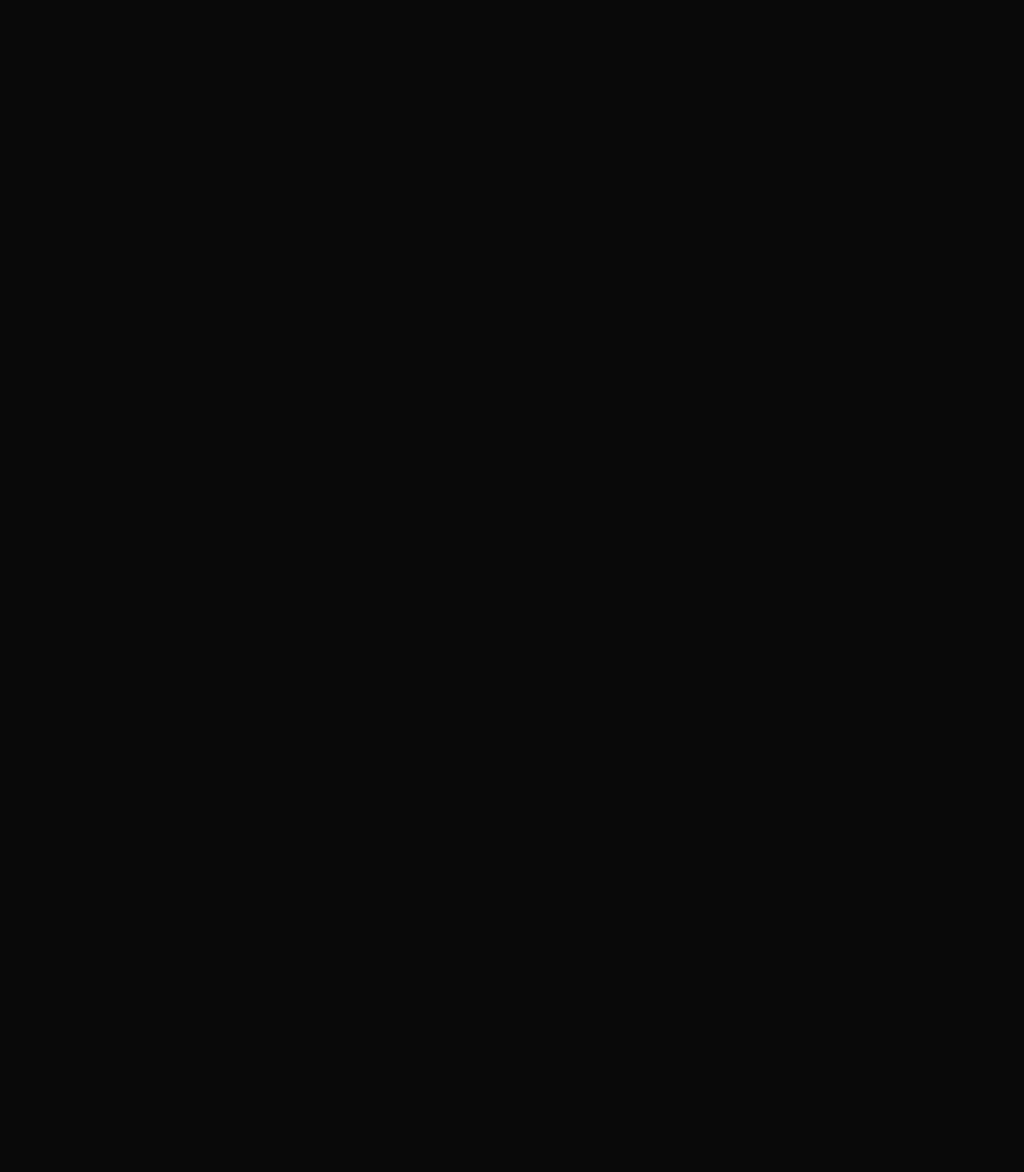
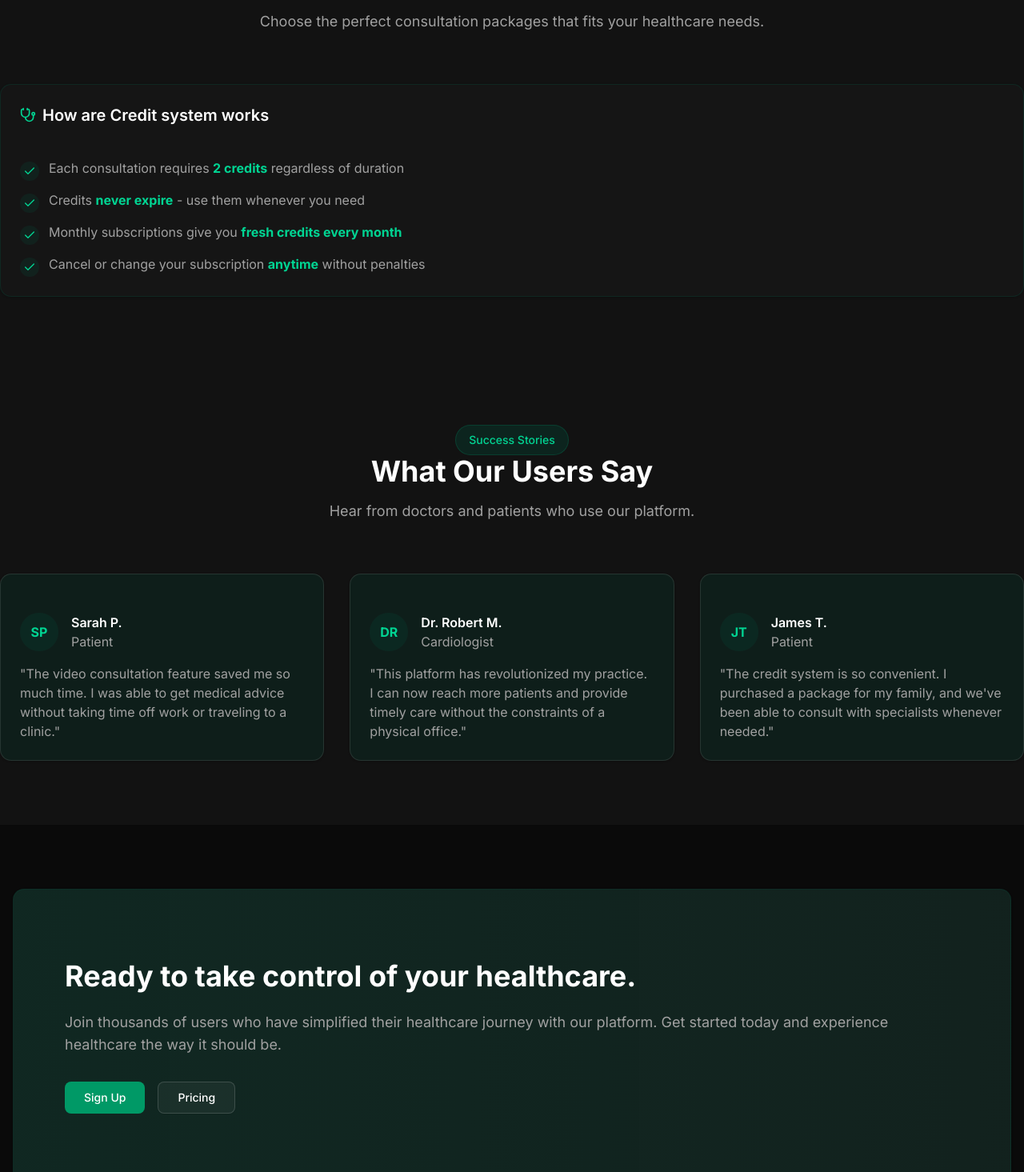
Before and after one commit to kundan-suthar/medimeet, a Next.js app: page / in a window 1280 px wide. Shown: the part 1765-3230 px from the top of the page at 80% size. Before the commit the page ends 1724 px from the top, so only its background shows below. Built offline with nearby package versions, Linux system fonts and the light colour scheme; no server answers.

Commit message:
add homepage features, success stories, cta card

```diff
--- a/app/page.jsx
+++ b/app/page.jsx
@@ -1,8 +1,8 @@
 import { Badge } from "@/components/ui/badge";
 import { Button } from "@/components/ui/button";
 import { Card, CardContent, CardHeader, CardTitle } from "@/components/ui/card";
-import { features } from "@/lib/data";
-import { ArrowRight } from "lucide-react";
+import { creditBenefits, features, testimonials } from "@/lib/data";
+import { ArrowRight, Check, Stethoscope } from "lucide-react";
 import Image from "next/image";
 import Link from "next/link";
 
@@ -47,7 +47,7 @@ export default function Home() {
                 </Button>
               </div>
             </div>
-            <div className="relative h-[400px] lg:h-[500px] rounded-xl overflow-hidden">
+            <div className="relative h-100 lg:lg:h-125 rounded-xl overflow-hidden">
               <Image
                 src="/banner2.png"
                 alt="Doctor consultant"
@@ -80,7 +80,9 @@ export default function Home() {
                     <div className="bg-emerald-900/20 p-3 rounded-lg w-fit mb-4">
                       {feature.icon}
                     </div>
-                    <CardTitle className="text-xl font-semibold text-white">{feature.title}</CardTitle>
+                    <CardTitle className="text-xl font-semibold text-white">
+                      {feature.title}
+                    </CardTitle>
                   </CardHeader>
                   <CardContent>
                     <p>{feature.description}</p>
@@ -91,6 +93,140 @@ export default function Home() {
           </div>
         </div>
       </section>
+
+      <section className="py-20 bg-muted/30">
+        <div>
+          <div className="text-center mb-16">
+            <Badge
+              variant="outline"
+              className="bg-emerald-900/30 border-emerald-700/30 px-4 py-2 text-emerald-400 text-sm"
+            >
+              Affordable Healthcare
+            </Badge>
+            <h2 className="text-3xl md:text-4xl font-bold text-white mb-4">
+              Consultaion Packages
+            </h2>
+            <p className="text-muted-foreground text-lg max-w-2xl mx-auto">
+              Choose the perfect consultation packages that fits your healthcare
+              needs.
+            </p>
+          </div>
+          {/* pricing table */}
+          <div>
+            <Card className="mt-12 bg-muted/20 border-emerald-900/30">
+              <CardHeader className="pb-2">
+                <CardTitle className="text-xl font-semibold text-white flex items-center">
+                  <Stethoscope className="h-5 w-5 mr-2 text-emerald-400 " />
+                  How are Credit system works
+                </CardTitle>
+              </CardHeader>
+              <CardContent>
+                <ul className="space-y-3">
+                  {creditBenefits.map((benefit, index) => {
+                    return (
+                      <li key={index} className="flex items-start">
+                        <div className="mr-3 mt-1 bg-emerald-900/20 p-1 rounded-full flex items-center ">
+                          <Check className="h-4 w-4 text-emerald-400" />{" "}
+                        </div>
+                        <p
+                          className="text-muted-foreground"
+                          dangerouslySetInnerHTML={{ __html: benefit }}
+                        />
+                      </li>
+                    );
+                  })}
+                </ul>
+              </CardContent>
+            </Card>
+          </div>
+        </div>
+      </section>
+
+      <section className="py-20 bg-muted/30">
+        <div>
+          <div className="text-center mb-16">
+            <Badge
+              variant="outline"
+              className="bg-emerald-900/30 border-emerald-700/30 px-4 py-2 text-emerald-400 text-sm"
+            >
+              Success Stories
+            </Badge>
+            <h2 className="text-3xl md:text-4xl font-bold text-white mb-4">
+              What Our Users Say
+            </h2>
+            <p className="text-muted-foreground text-lg max-w-2xl mx-auto">
+              Hear from doctors and patients who use our platform.
+            </p>
+          </div>
+          <div className="grid grid-cols-1 md:grid-cols-2 lg:grid-cols-3 gap-8">
+            {testimonials.map((testimonial, index) => {
+              return (
+                <Card
+                  key={index}
+                  className="bg-emerald-900/20 hover:border-emerald-800/40 transition-all duration-300"
+                >
+                  <CardContent className="pt-6">
+                    <div className="flex items-center mb-4">
+                      <div className="h-12 w-12 rounded-full bg-emerald-900/20 flex items-center justify-center mr-4">
+                        <span className="text-emerald-400 font-bold">
+                          {testimonial.initials}
+                        </span>
+                      </div>
+                      <div>
+                        <h4 className="font-semibold text-white">
+                          {testimonial.name}
+                        </h4>
+                        <p className="text-muted-foreground">
+                          {testimonial.role}
+                        </p>
+                      </div>
+                    </div>
+                    <p className="text-muted-foreground">
+                      &quot;{testimonial.quote}&quot;
+                    </p>
+                  </CardContent>
+                </Card>
+              );
+            })}
+          </div>
+        </div>
+      </section>
+
+      <section className="py-20 ">
+        <div className="container mx-auto px-4">
+          <Card className="bg-linear-to-r from-emerald-900/30 to-emerald-900/20 border-emerald-900/20">
+            <CardContent className="pt-8 md:p-12 lg:p-16 relative overflow-hidden">
+              <div>
+                <h2 className="text-3xl md:text-4xl font-bold text-white mb-6">
+                  Ready to take control of your healthcare.
+                </h2>
+                <p className="text-lg text-muted-foreground mb-8">
+                  Join thousands of users who have simplified their healthcare
+                  journey with our platform. Get started today and experience
+                  healthcare the way it should be.
+                </p>
+                <div className="flex flex-col sm:flex-row gap-4">
+                  <Button
+                    asChild
+                    size="lg"
+                    className="bg-emerald-600 text-white hover:bg-emerald-700"
+                  >
+                    <Link href="/sign-up">Sign Up</Link>
+                  </Button>
+                  <Button
+                    asChild
+                    variant="outline"
+                    size="lg"
+                    className="bg-emerald-600 text-white hover:bg-emerald-700"
+                  >
+                    <Link href="/pricing">Pricing</Link>
+                  </Button>
+                </div>
+              </div>
+            </CardContent>
+          </Card>
+        </div>
+      </section>
     </div>
   );
 }
```
